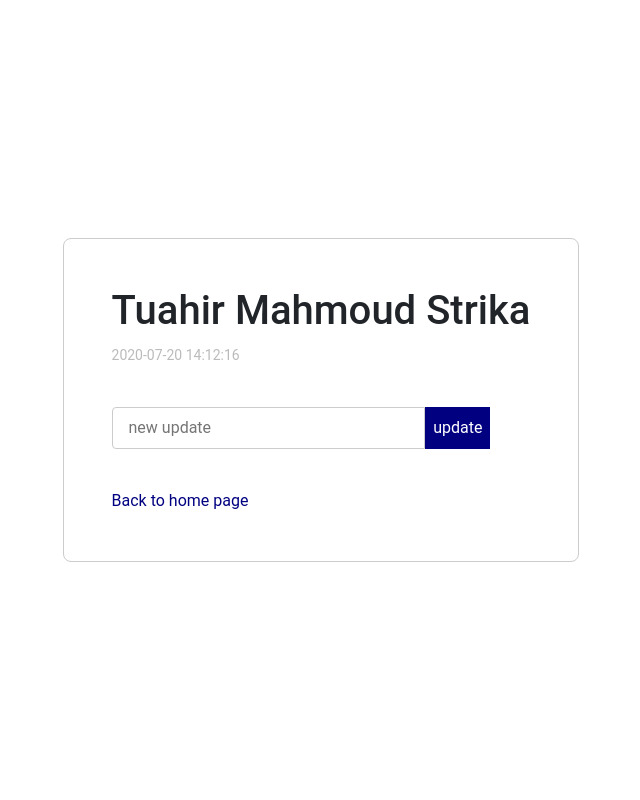
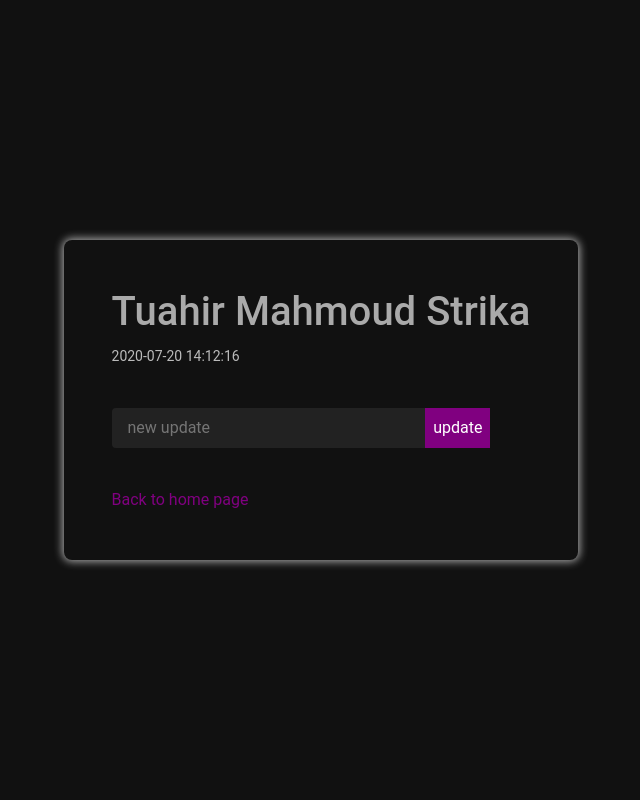
Before and after one commit to faddalibrahim/CRUD-Search, a PHP site: page /view.php?id=61 in a window 1280 px wide. Shown: the whole page, without its empty margins (319-959 px from the left). Run offline with PHP 8.4, Linux system fonts and the light colour scheme; data comes from the database, SQL or seed files in the repository; some libraries are stand-ins or nearby versions.

Commit message:
dark mode

```diff
--- a/css/index.css
+++ b/css/index.css
@@ -5,7 +5,7 @@
 }
 
 :root{
-  --theme-color: navy;
+  --theme-color: purple;
 }
 
 
@@ -17,12 +17,14 @@ main{
   flex-flow: column;
   justify-content: center;
   align-items: center;
+  background-color: #111;
 }
 
 .crud{
-  box-shadow: 0 0 0.5rem 0.1rem rgba(13,12,14,0.2);
+  box-shadow: 0 0 1rem 0.1rem #222;
   border-top-left-radius: 1rem;
   border-top-right-radius: 1rem;
+  background-color: rgba(13,12,14,1);
 }
 
 .success-error{
@@ -66,6 +68,7 @@ a{
   /*padding: 1rem;*/
   /*border-top: 0.05rem solid #ccc;*/
   /*color: rgba(13,12,14,0.8);*/
+
 }
 
 .todo{
@@ -73,7 +76,9 @@ a{
   display: flex;
   justify-content: space-between;
   /*background-color: rgba(0,0,0,0.5);*/
-  background-color: #eee;
+  background-color: #222;
+  /*background-color: red;*/
+  color: #aaa;
   padding: 0.5rem;
   -webkit-animation: fade-in 0.5s linear forwards;
   -o-animation: fade-in 0.5s linear forwards;
@@ -92,20 +97,22 @@ a{
 
 .form-body{
   padding: 2.5rem;
+  background-color: rgba(13,12,14,1);
 }
 
 .form-body input[type=text]{
-  /*background-color: #222;*/
+  background-color: #222;
   outline: none;
   border: none;
   padding: 0.5rem 1rem;
   width: 100%;
-  border: 0.05rem solid #ccc;
+  /*border: 0.05rem solid #ccc;*/
   /*border: 0.1rem solid var(--theme-color);*/
   border-top-left-radius: 0.25rem;
   border-bottom-left-radius: 0.25rem;
   font-family: roboto;
   font-size: 1rem;
+  color: #aaa;
 }
 
 /*.form-body input[type=text]:focus{
--- a/view.php
+++ b/view.php
@@ -46,14 +46,17 @@
 
 <style type="text/css">
   #parent{
-    /*box-shadow: 0 0 1rem 0rem rgba(13,12,14,0.2);*/
-    border: 0.05rem solid #ccc;
+    /*box-shadow: 0 0 1rem 0rem rgba(13,12,14,0.5);*/
+    /*box-shadow: 0 0 1rem 0rem #333;*/
+    box-shadow: 0 0 0.5rem 0.1rem #aaa;
+    /*border: 0.05rem solid #aaa;*/
     border-radius: 0.5rem;
     padding: 3rem;
   }
 
   .form-body{
     padding-left: 0;
+    background-color: transparent;
   }
 
   input[type=submit]{
@@ -81,14 +84,14 @@
           </center>
 
           <?php if($todo): ?>
-              <h1 style="text-transform: capitalize;">
+              <h1 style="text-transform: capitalize; color: #aaa">
                   <?php echo htmlspecialchars($todo['name'])  ?>
               </h1>
               <small style="color: #bbb">
                   <?php echo htmlspecialchars($todo['created_at'])  ?>
               </small>
           <?php else: ?>
-              <?php die("<p>no such item exists</p>") ?>
+              <?php die("<p style='color:#aaa'>no such item exists</p>") ?>
           <?php endif ?>
 
           <br>
@@ -101,7 +104,7 @@
               <input type="submit" value="update" name="update">
           </form>
 
-         <a href="index.php" style="text-decoration: none; color: navy">Back to home page</a>
+         <a href="index.php" style="text-decoration: none; color: purple">Back to home page</a>
       </div>
     </main>
 
```
Also changed, not shown: index.php (+4 -4 lines), search.php (+19 -7 lines).
